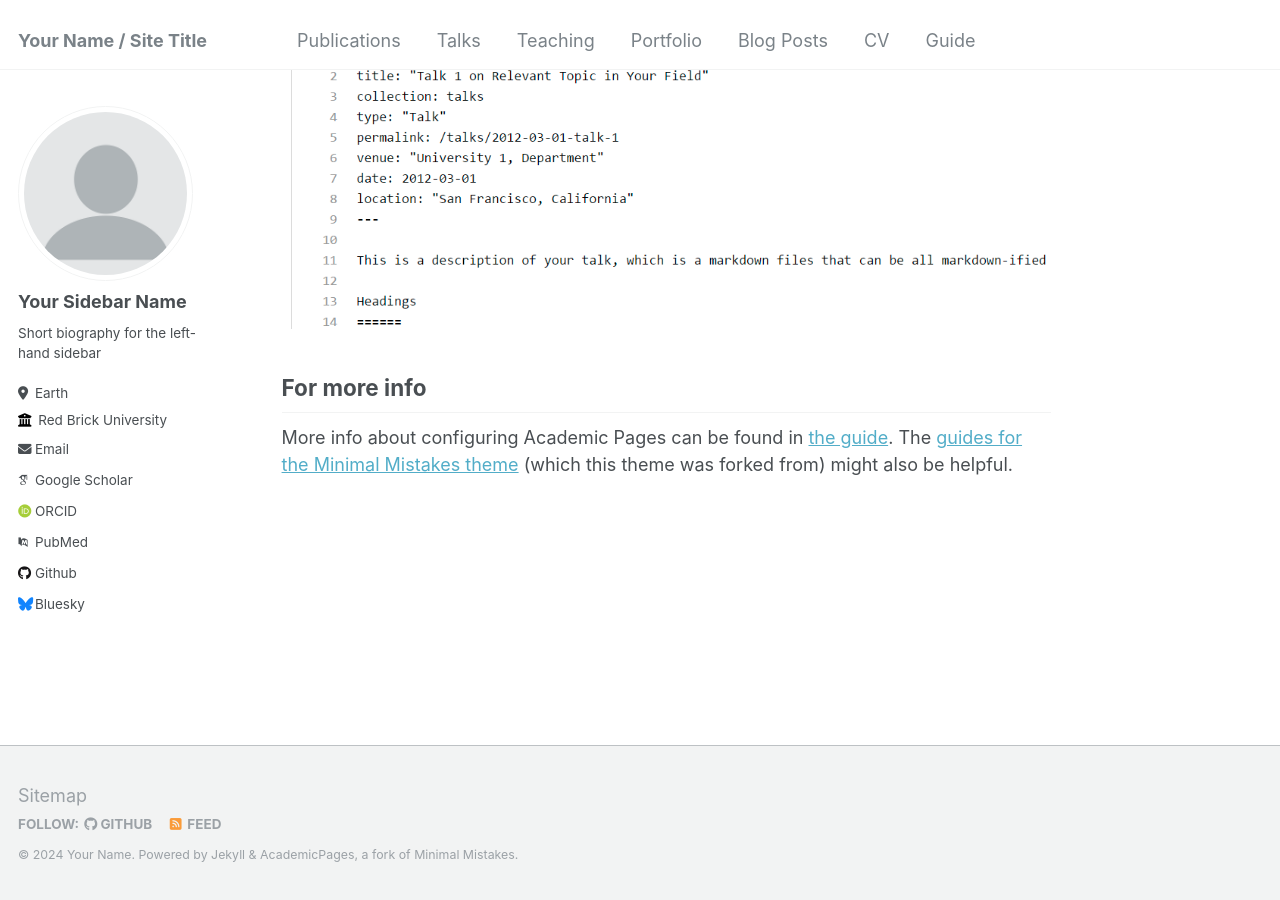
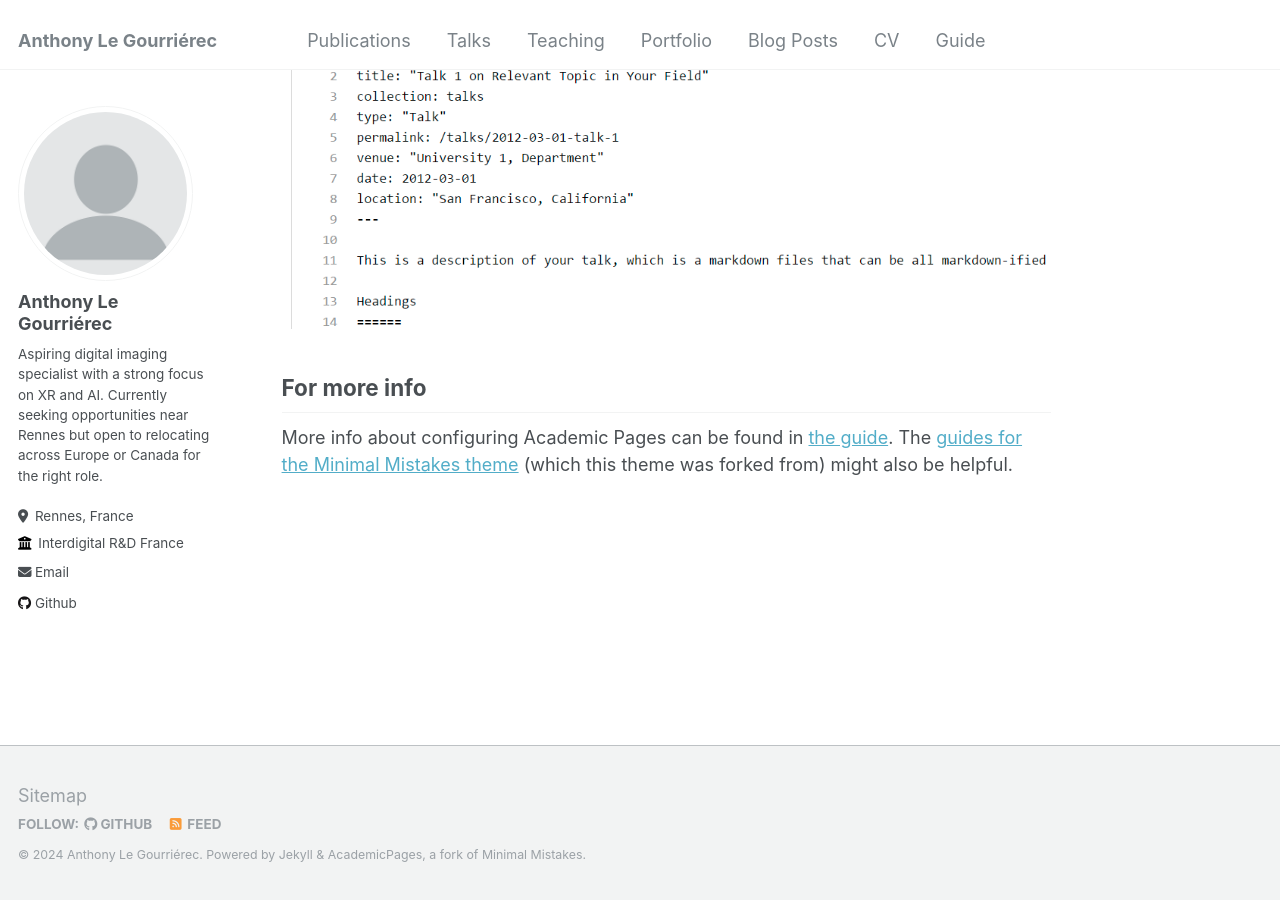
Before and after one commit to AnthonyLeGourrierec/AnthonyLeGourrierec.github.io, a Jekyll site: the page built from _pages/about.md, in a window 1280 px wide and 900 px high, scrolled down 2660 px. Built offline with Jekyll 4.4.1, drawn with Linux system fonts in a browser that asks for light colours; some web fonts are replaced.

Commit message:
Added profile base information

```diff
--- a/_config.yml
+++ b/_config.yml
@@ -8,13 +8,13 @@
 
 # Basic Site Settings
 locale                   : "en-US"
-title                    : "Your Name / Site Title"
+title                    : "Anthony Le Gourriérec"
 title_separator          : "-"
-name                     : &name "Your Name"
-description              : &description "personal description"
-url                      : https://academicpages.github.io # the base hostname & protocol for your site e.g. "https://mmistakes.github.io"
+name                     : &name "Anthony Le Gourriérec"
+description              : &description "Aspiring digital imaging specialist with a strong focus on XR and AI. Currently seeking opportunities near Rennes but open to relocating across Europe or Canada for the right role."
+url                      : https://anthonylegourrierec.github.io/ # the base hostname & protocol for your site e.g. "https://mmistakes.github.io"
 baseurl                  : "" # the subpath of your site, e.g. "/blog"
-repository               : "academicpages/academicpages.github.io"
+repository               : "AnthonyLeGourrierec/AnthonyLeGourrierec.github.io"
 
 # Site Author - The following control what appear as part of the author content on the side bar.
 #               If a field is blank the icon and link will not appear, otherwise it will be shown.
@@ -22,33 +22,33 @@ repository               : "academicpages/academicpages.github.io"
 author:
   # Biographic information
   avatar           : "profile.png"
-  name             : "Your Sidebar Name"
+  name             : "Anthony Le Gourriérec"
   pronouns         : # example: "she/her"
-  bio              : "Short biography for the left-hand sidebar"
-  location         : "Earth"
-  employer         : "Red Brick University"
+  bio              : "Aspiring digital imaging specialist with a strong focus on XR and AI. Currently seeking opportunities near Rennes but open to relocating across Europe or Canada for the right role."
+  location         : "Rennes, France"
+  employer         : "Interdigital R&D France"
   uri              : # URL
-  email            : "none@example.org"
+  email            : "anthonylegourrierec@gmail.com"
 
   # Academic websites
-  arxiv            : # URL - Update with the correct link to your profile
-  googlescholar    : "https://scholar.google.com/citations?user=PS_CX0AAAAAJ"
-  impactstory      : # URL
-  orcid            : "http://orcid.org/yourorcidurl"
-  semantic         : # URL
-  pubmed           : "https://www.ncbi.nlm.nih.gov/pubmed/?term=john+snow"
-  researchgate     : # URL
+  #arxiv            : # URL - Update with the correct link to your profile
+  #googlescholar    : "https://scholar.google.com/citations?user=PS_CX0AAAAAJ"
+  #impactstory      : # URL
+  #orcid            : "http://orcid.org/yourorcidurl"
+  #semantic         : # URL
+  #pubmed           : "https://www.ncbi.nlm.nih.gov/pubmed/?term=john+snow"
+  #researchgate     : # URL
 
   # Repositories and software development
   bitbucket        : # Username - Update with your username on the site
   codepen          : # Username
   dribbble         : # Username
-  github           : "academicpages"
+  github           : "AnthonyLeGourrierec"
   kaggle           : # Username
   stackoverflow    : # User number or user number and name (i.e., use "1" or "1/jeff-atwood")
 
   # Social media
-  bluesky          : "bsky.app" # Replace this with you Bluesky username
+  # bluesky          : "bsky.app" # Replace this with you Bluesky username
   facebook         : # Username
   flickr           : # Username
   foursquare       : # Username
```
Also changed, not shown: Gemfile (+7 -15 lines), _data/authors.yml (+4 -4 lines).
